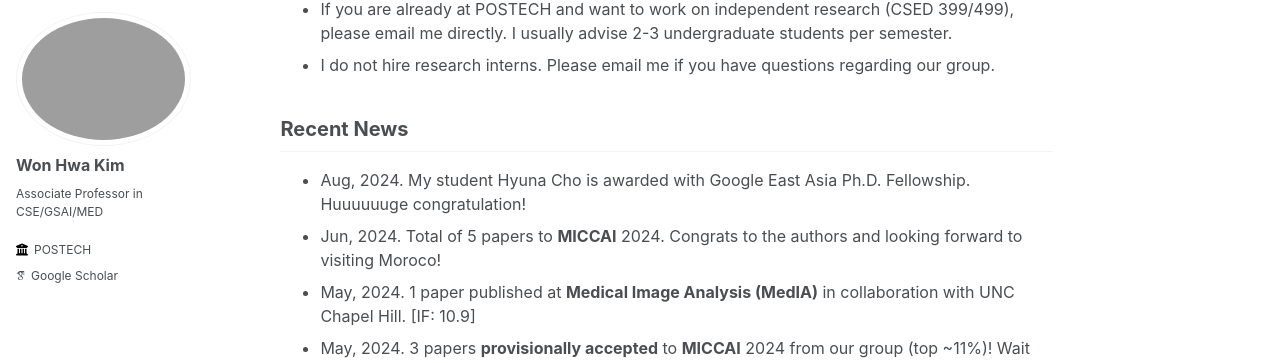
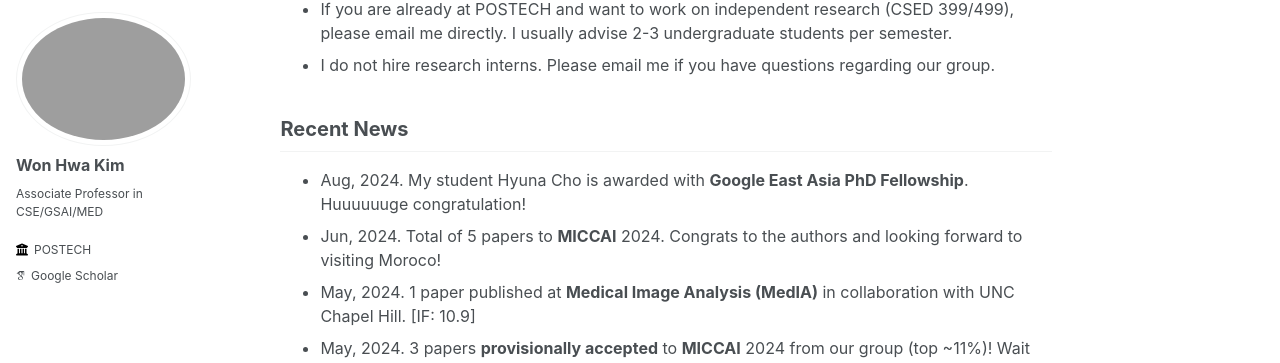
Before and after one commit to wwplato/wwplato.github.io, a Jekyll site: the page built from _pages/about.md, in a window 1280 px wide and 900 px high, scrolled down 620 px. Shown: the part 90-453 px from the top of the window. Built offline with Jekyll 4.4.1, drawn with Linux system fonts in a browser that asks for light colours; some web fonts are replaced.

Commit message:
Update about.md

```diff
--- a/_pages/about.md
+++ b/_pages/about.md
@@ -32,7 +32,7 @@ I am always looking for highly **self-motivated** students with long term goals.
 
 Recent News
 -----
-* Aug, 2024. My student Hyuna Cho is awarded with Google East Asia Ph.D. Fellowship. Huuuuuuge congratulation!
+* Aug, 2024. My student Hyuna Cho is awarded with **Google East Asia PhD Fellowship**. Huuuuuuge congratulation!
 * Jun, 2024. Total of 5 papers to **MICCAI** 2024. Congrats to the authors and looking forward to visiting Moroco!
 * May, 2024. 1 paper published at **Medical Image Analysis (MedIA)** in collaboration with UNC Chapel Hill. [IF: 10.9]
 * May, 2024. 3 papers **provisionally accepted** to **MICCAI** 2024 from our group (top ~11%)! Wait for more acceptances after the rebuttal.
```
